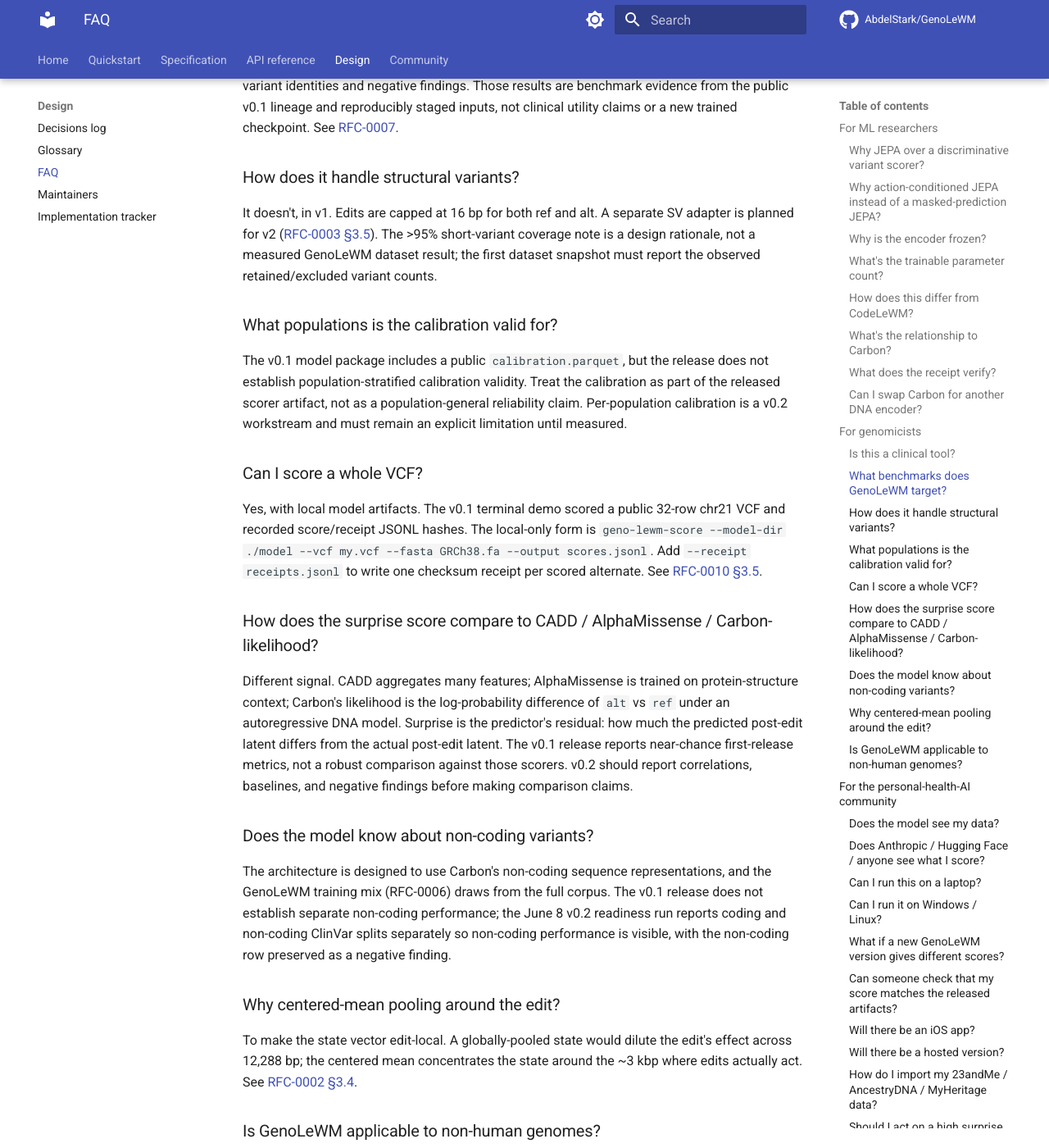
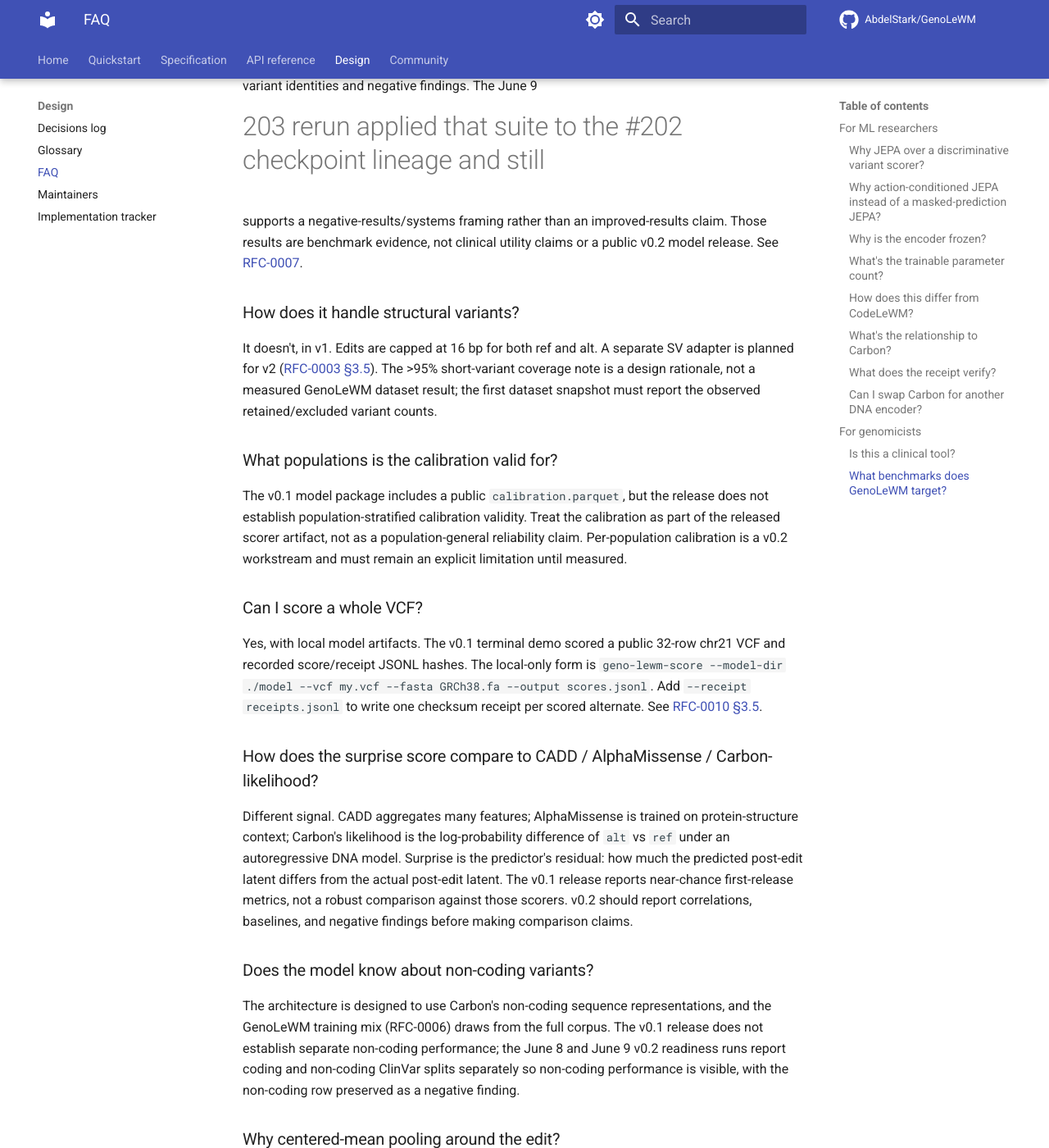
Before and after one commit to AbdelStark/GenoLeWM, an MkDocs documentation site: the page built from docs/faq.md, in a window 1280 px wide and 1400 px high, scrolled down 2074 px. Shown: the whole window at 82% size. Built offline with MkDocs 1.6.1 and Material for MkDocs 9.7.7, drawn with Linux system fonts in a browser that asks for light colours; comment, search, counter and statistics services are not loaded; the version menu is left out.

Commit message:
docs: record v02 benchmark rerun framing

```diff
--- a/docs/faq.md
+++ b/docs/faq.md
@@ -90,9 +90,11 @@
 accuracy `0.5`. The June 8 v0.2 readiness run adds measured
 GenoLeWM-vs-Carbon evidence for ClinVar coding, ClinVar non-coding,
 BRCA2 (Findlay et al. saturation editing), and TraitGym Mendelian, with
-exact evaluated variant identities and negative findings. Those results
-are benchmark evidence from the public v0.1 lineage and reproducibly
-staged inputs, not clinical utility claims or a new trained checkpoint.
+exact evaluated variant identities and negative findings. The June 9
+#203 rerun applied that suite to the #202 checkpoint lineage and still
+supports a negative-results/systems framing rather than an
+improved-results claim. Those results are benchmark evidence, not
+clinical utility claims or a public v0.2 model release.
 See
 [RFC-0007](rfcs/0007-evaluation-suite.md).
 
@@ -138,8 +140,8 @@
 The architecture is designed to use Carbon's non-coding sequence
 representations, and the GenoLeWM training mix (RFC-0006) draws from the
 full corpus. The v0.1 release does not establish separate non-coding
-performance; the June 8 v0.2 readiness run reports coding and
-non-coding ClinVar splits separately so non-coding performance is
+performance; the June 8 and June 9 v0.2 readiness runs report coding
+and non-coding ClinVar splits separately so non-coding performance is
 visible, with the non-coding row preserved as a negative finding.
 
 ### Why centered-mean pooling around the edit?
```
Also changed, not shown: README.md (+37 -15 lines), ROADMAP.md (+17 -13 lines), docs/roadmap/IMPLEMENTATION.md (+3 -2 lines), docs/spec/02-public-api.md (+1 -1 lines), 1 other file.
